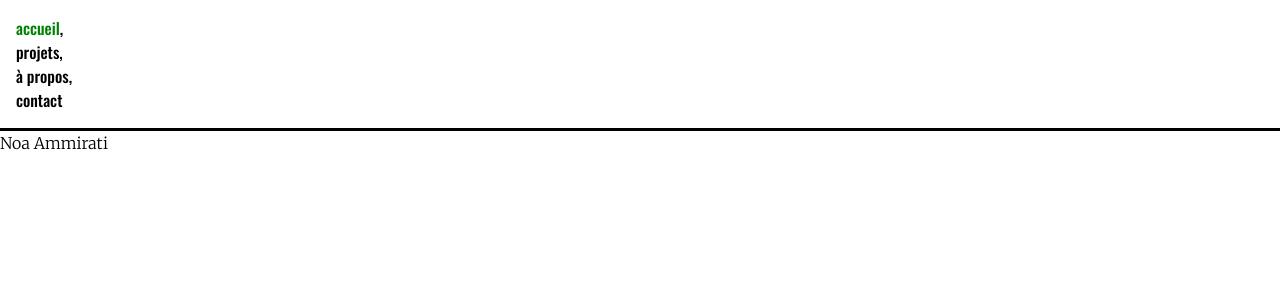
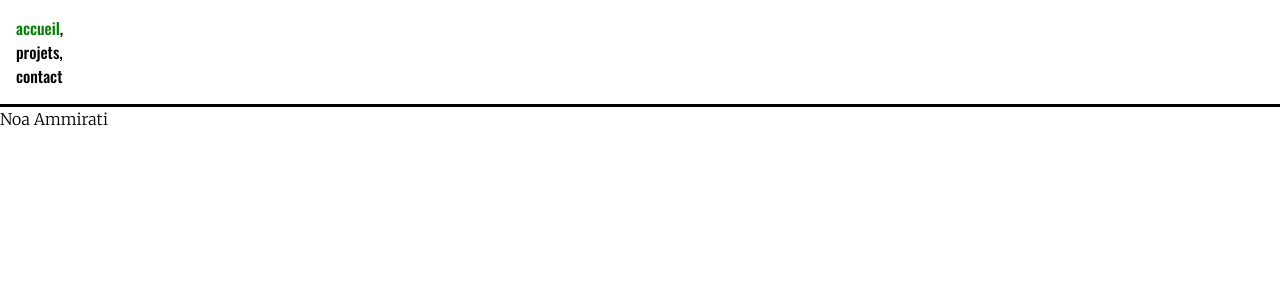
Before and after one commit to Noammirati/next-portfolio, a Next.js app: page / in a window 1280 px wide. Shown: the top 300 px of the page. Built offline with nearby package versions, Linux system fonts and the light colour scheme.

Commit message:
handle closing nav in mobile mode

```diff
--- a/app/ui/nav/navbar.tsx
+++ b/app/ui/nav/navbar.tsx
@@ -4,10 +4,12 @@ import Navlinks from "./navlinks";
 import styles from "./nav.module.css";
 import clsx from "clsx";
 import { useState } from 'react';
+import Image from "next/image";
 import { SVGBurger, SVGCross } from "@/app/icons";
 
 export default function Navbar() {
     const [show, setShow] = useState(false);
+    const hide = () => { setShow(false) }
     return (
         <>
             <button
@@ -19,10 +21,10 @@ export default function Navbar() {
                 <span>{show ? <SVGCross /> : <SVGBurger />}</span>
             </button>
             <ul id="nav" className={clsx(
-                `ui-Navbar ${styles.navbar} flex justify-end`,
+                `${styles.navbar} flex justify-end`,
                 { [styles.show]: show }
             )}>
-                <Navlinks />
+                <Navlinks customHandleClick={hide}/>
             </ul>
         </>
     );
--- a/app/ui/nav/navlinks.tsx
+++ b/app/ui/nav/navlinks.tsx
@@ -10,39 +10,30 @@ const links = [
     {
         name: 'accueil',
         href: '/',
-        //icon: HomeIcon
     },
     {
         name: 'projets',
         href: '/projects',
-        //icon: HomeIcon
-    },
-    {
-        name: 'à propos',
-        href: '/about',
-        //icon: HomeIcon
     },
     {
         name: 'contact',
         href: '/contact',
-        //icon: DocumentDuplicateIcon,
     },
 ];
 
 
-export default function Navlinks() {
+export default function Navlinks({ customHandleClick }: { customHandleClick: () => void }) {
     const pathname = usePathname();
     return (
         <>
             {links.map((link) => {
-                const active = styles.active;
                 return (
                     <li key={link.name} className={clsx(
                         `ui-Navlinks ${styles.navlink} ${oswald.className}`,
                         { [styles.active]: pathname === link.href },
                     )}>
                         <Link href={link.href}>
-                            {link.name}
+                            <span onClick={customHandleClick}>{link.name}</span>
                         </Link >
                     </li>
                 );
```
